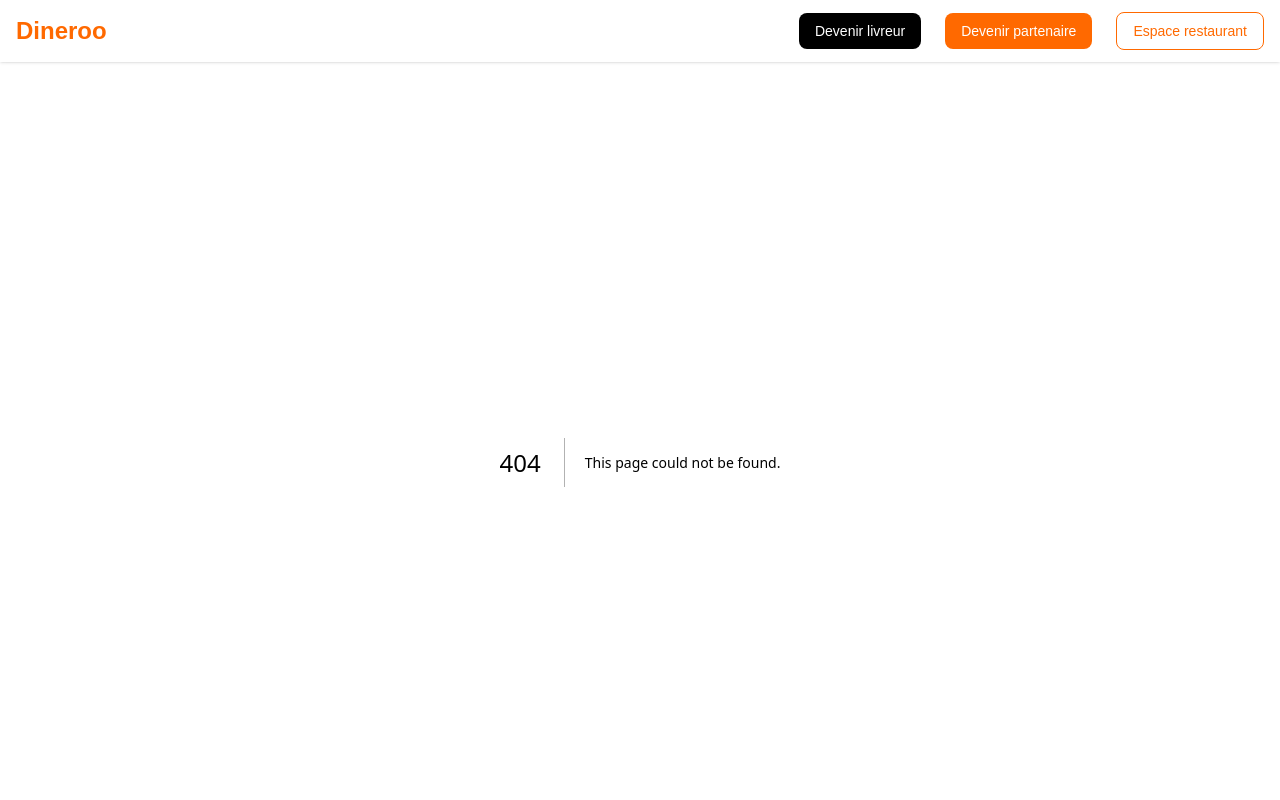
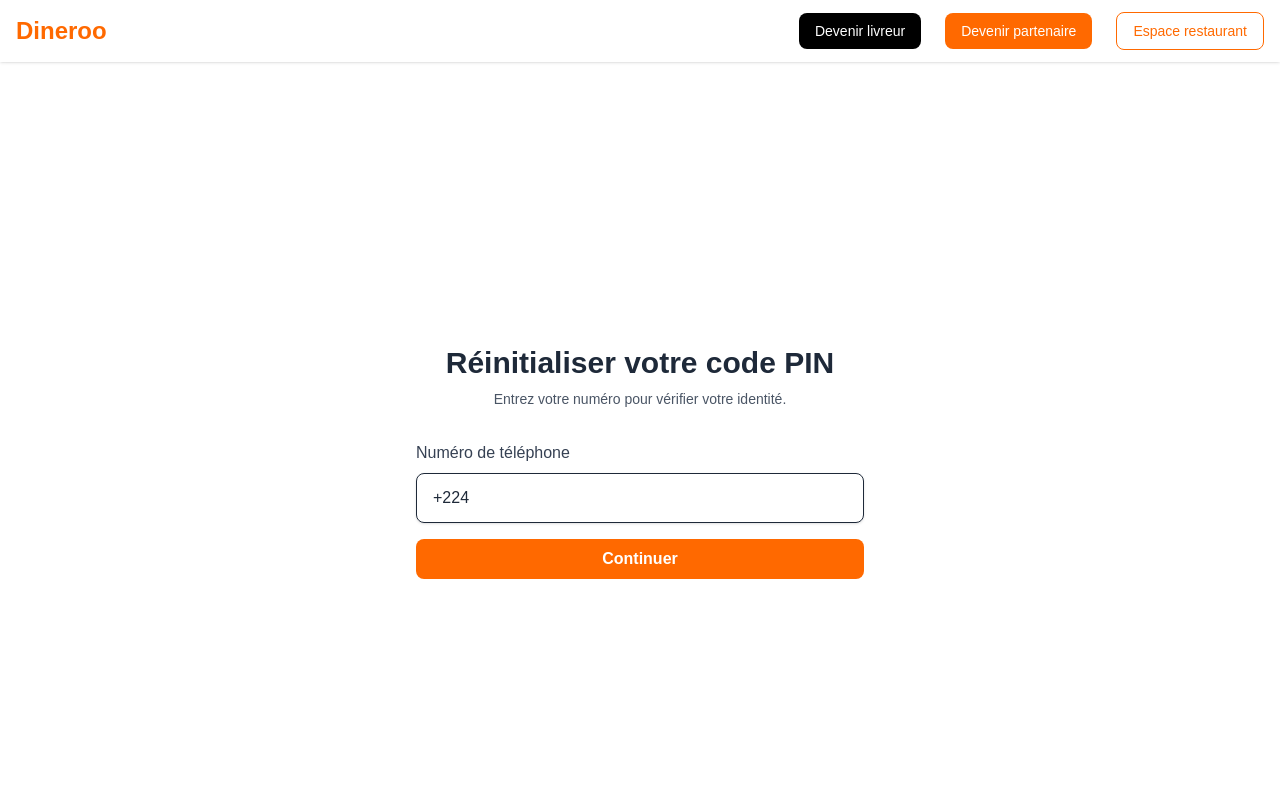
Before and after one commit to dineroo-gn/dineroo-website, a Next.js app: page /reset-pin in a window 1280 px wide. Before the commit this address had no page. Shown: the top 800 px of the page. Built offline with nearby package versions, Linux system fonts and the light colour scheme.

Commit message:
Reset restaurant code pin

```diff
--- a/src/app/contact/page.tsx
+++ b/src/app/contact/page.tsx
@@ -1,5 +1,6 @@
 'use client'
 
+import AppButton from '@/components/common/AppButton'
 import { useState } from 'react'
 import { toast } from 'react-toastify'
 
@@ -86,12 +87,7 @@ export default function ContactPage() {
               className="w-full px-4 py-3 border rounded-lg shadow-sm focus:outline-none focus:ring-2 focus:ring-orange-500 text-gray-700"
             />
           </div>
-          <button
-            type="submit"
-            className="w-full bg-orange-500 hover:bg-orange-600 text-white font-semibold py-3 rounded-lg transition duration-300"
-          >
-            Envoyer le message
-          </button>
+          <AppButton type="submit">Envoyer le message</AppButton>
         </form>
       </div>
     </section>
--- /dev/null
+++ b/src/app/reset-pin/page.tsx
@@ -0,0 +1,101 @@
+'use client'
+
+import { useState } from 'react'
+import { toast } from 'react-toastify'
+import { useRouter } from 'next/navigation'
+import Link from 'next/link'
+import PhoneInputField from '@/components/common/PhoneInputField'
+import PinInputField from '@/components/common/PinInputField'
+import AppButton from '@/components/common/AppButton'
+
+export default function ResetPinPage() {
+  const router = useRouter()
+  const [step, setStep] = useState<'phone' | 'pin'>('phone')
+  const [phone, setPhone] = useState('+224')
+  const [pin, setPin] = useState('')
+  const [confirmPin, setConfirmPin] = useState('')
+
+  const isGuineanPhone = (value: string) => /^\+2246\d{8}$/.test(value)
+  const isValidPin = (value: string) => /^\d{4}$/.test(value)
+
+  const handlePhoneSubmit = (e: React.FormEvent) => {
+    e.preventDefault()
+
+    if (!isGuineanPhone(phone)) {
+      toast.error('Numéro invalide. Format attendu : +2246XXXXXXX')
+      return
+    }
+
+    // TODO: Vérifier que le numéro existe via API
+    setStep('pin')
+  }
+
+  const handlePinSubmit = (e: React.FormEvent) => {
+    e.preventDefault()
+
+    if (!isValidPin(pin) || !isValidPin(confirmPin)) {
+      toast.error('Le code PIN doit contenir exactement 4 chiffres.')
+      return
+    }
+
+    if (pin !== confirmPin) {
+      toast.error('Les deux codes PIN ne correspondent pas.')
+      return
+    }
+
+    // TODO: Envoyer le nouveau PIN via l’API
+    toast.success('Votre nouveau code PIN a été enregistré ✅')
+
+    setTimeout(() => {
+      router.push('/restaurant/login')
+    }, 1000)
+  }
+
+  return (
+    <main className="min-h-screen flex items-center justify-center bg-white px-4 py-20">
+      <div className="w-full max-w-md space-y-8">
+        <div className="text-center">
+          <h1 className="text-3xl font-bold text-gray-800 mb-2">Réinitialiser votre code PIN</h1>
+          <p className="text-gray-600 text-sm">
+            {step === 'phone'
+              ? 'Entrez votre numéro pour vérifier votre identité.'
+              : 'Choisissez un nouveau code PIN à 4 chiffres.'}
+          </p>
+        </div>
+
+        {step === 'phone' ? (
+          <form onSubmit={handlePhoneSubmit} className="space-y-4">
+            <PhoneInputField
+              value={phone}
+              onChange={(value) => setPhone(value)}
+              required
+            />
+            <AppButton type="submit">Continuer</AppButton>
+          </form>
+        ) : (
+          <form onSubmit={handlePinSubmit} className="space-y-4">
+            <PinInputField
+              label="Nouveau code PIN"
+              value={pin}
+              onChange={(value) => setPin(value)}
+              required
+            />
+            <PinInputField
+              label="Retaper le code PIN"
+              value={confirmPin}
+              onChange={(value) => setConfirmPin(value)}
+              required
+            />
+            <AppButton type="submit">Enregistrer le nouveau PIN</AppButton>
+
+            <div className="text-center text-sm text-gray-500 mt-4">
+              <Link href="/restaurant/login" className="text-orange-600 underline">
+                Retour à la connexion
+              </Link>
+            </div>
+          </form>
+        )}
+      </div>
+    </main>
+  )
+}
--- a/src/app/login/page.tsx
+++ b/src/app/restaurant/login/page.tsx
@@ -5,6 +5,7 @@ import Link from 'next/link'
 import PhoneInputField from '@/components/common/PhoneInputField'
 import PinInputField from '@/components/common/PinInputField'
 import { toast } from 'react-toastify'
+import AppButton from '@/components/common/AppButton'
 
 export default function RestaurantLoginPage() {
   const [formData, setFormData] = useState({
@@ -51,12 +52,13 @@ export default function RestaurantLoginPage() {
             required
           />
 
-          <button
-            type="submit"
-            className="w-full bg-orange-500 text-white py-2 rounded-lg font-semibold hover:bg-orange-600 transition"
-          >
-            Se connecter
-          </button>
+          <div className="text-right text-sm">
+            <Link href="/reset-pin" className="text-orange-600 underline">
+              Code PIN oublié ?
+            </Link>
+          </div>
+
+          <AppButton type="submit">Se connecter</AppButton>
         </form>
 
         <div className="text-center text-sm text-gray-500">
--- a/src/components/DriverSignupForm.tsx
+++ b/src/components/DriverSignupForm.tsx
@@ -6,6 +6,7 @@ import { toast } from 'react-toastify'
 import PhoneInputField from './common/PhoneInputField'
 import PinInputField from './common/PinInputField'
 import FileUploadInput from './common/FileUploadInput'
+import AppButton from './common/AppButton'
 
 export default function DriverSignupForm() {
   const [formData, setFormData] = useState({
@@ -81,12 +82,7 @@ export default function DriverSignupForm() {
             inputRef={fileInputRef}
           />
 
-          <button
-            type="submit"
-            className="w-full bg-orange-500 hover:bg-orange-600 text-white font-semibold py-3 rounded-lg transition duration-300"
-          >
-            Soumettre ma demande
-          </button>
+          <AppButton type="submit">Soumettre ma demande</AppButton>
         </form>
       </div>
     </section>
--- a/src/components/Header.tsx
+++ b/src/components/Header.tsx
@@ -30,7 +30,7 @@ export default function Header() {
             Devenir partenaire
           </Link>
           <Link
-            href="/login"
+            href="/restaurant/login"
             className="border border-orange-500 text-orange-500 hover:bg-orange-50 px-4 py-2 rounded-lg transition"
           >
             Espace restaurant
@@ -65,7 +65,7 @@ export default function Header() {
             Devenir partenaire
           </Link>
           <Link
-            href="/login"
+            href="/restaurant/login"
             className="block border border-orange-500 text-orange-500 px-4 py-2 rounded-lg transition"
             onClick={() => setMobileMenuOpen(false)}
           >
--- /dev/null
+++ b/src/components/common/AppButton.tsx
@@ -0,0 +1,30 @@
+'use client'
+
+import React from 'react'
+
+type AppButtonProps = {
+  children: React.ReactNode
+  type?: 'button' | 'submit' | 'reset'
+  onClick?: () => void
+  className?: string
+  disabled?: boolean
+}
+
+export default function AppButton({
+  children,
+  type = 'button',
+  onClick,
+  className = '',
+  disabled = false,
+}: AppButtonProps) {
+  return (
+    <button
+      type={type}
+      onClick={onClick}
+      disabled={disabled}
+      className={`w-full bg-orange-500 cursor-pointer text-white py-2 rounded-lg font-semibold hover:bg-orange-600 transition disabled:opacity-50 disabled:cursor-not-allowed ${className}`}
+    >
+      {children}
+    </button>
+  )
+}
--- a/src/components/common/PinInputField.tsx
+++ b/src/components/common/PinInputField.tsx
@@ -6,9 +6,15 @@ interface PinInputFieldProps {
   value: string
   onChange: (value: string) => void
   required?: boolean
+  label?: string
 }
 
-export default function PinInputField({ value, onChange, required }: PinInputFieldProps) {
+export default function PinInputField({
+  value,
+  onChange,
+  required = false,
+  label = 'Code PIN (4 chiffres)',
+}: PinInputFieldProps) {
   const handleInputChange = (e: React.ChangeEvent<HTMLInputElement>) => {
     const digitsOnly = e.target.value.replace(/\D/g, '').slice(0, 4)
     onChange(digitsOnly)
@@ -16,9 +22,11 @@ export default function PinInputField({ value, onChange, required }: PinInputFie
 
   return (
     <div>
-      <label htmlFor="pin" className="block text-sm font-medium text-gray-700">
-        Code PIN (4 chiffres)
-      </label>
+      {label && (
+        <label htmlFor="pin" className="block text-sm font-medium text-gray-700 mb-1">
+          {label}
+        </label>
+      )}
       <input
         type="password"
         id="pin"
--- a/src/components/restaurant/RestaurantSignupForm.tsx
+++ b/src/components/restaurant/RestaurantSignupForm.tsx
@@ -7,6 +7,7 @@ import PhoneInputField from '../common/PhoneInputField'
 import PinInputField from '../common/PinInputField'
 import FileUploadInput from '../common/FileUploadInput'
 import TextInputField from '../common/TextInputField'
+import AppButton from '../common/AppButton'
 
 export default function RestaurantSignupForm() {
   const router = useRouter()
@@ -124,12 +125,7 @@ export default function RestaurantSignupForm() {
             inputRef={idInputRef}
           />
 
-          <button
-            type="submit"
-            className="w-full bg-orange-500 hover:bg-orange-600 text-white font-semibold py-3 rounded-lg transition duration-300"
-          >
-            Soumettre ma demande
-          </button>
+          <AppButton type="submit">Soumettre ma demande</AppButton>
         </form>
       </div>
     </section>
```
